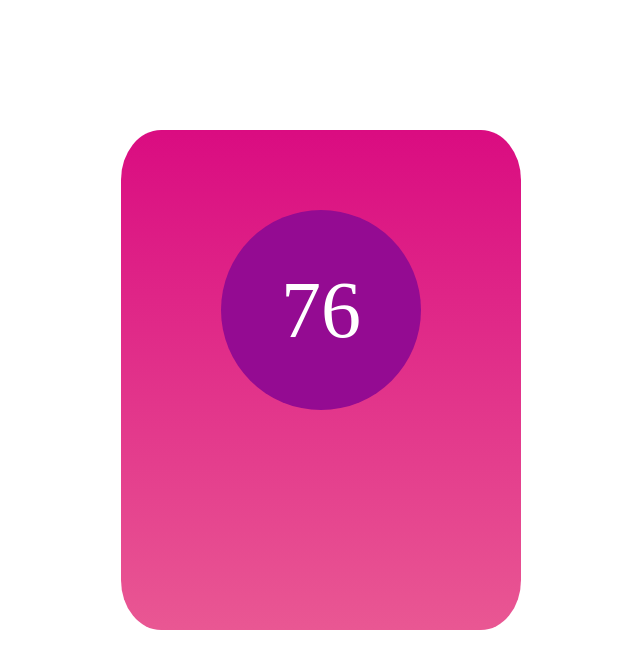
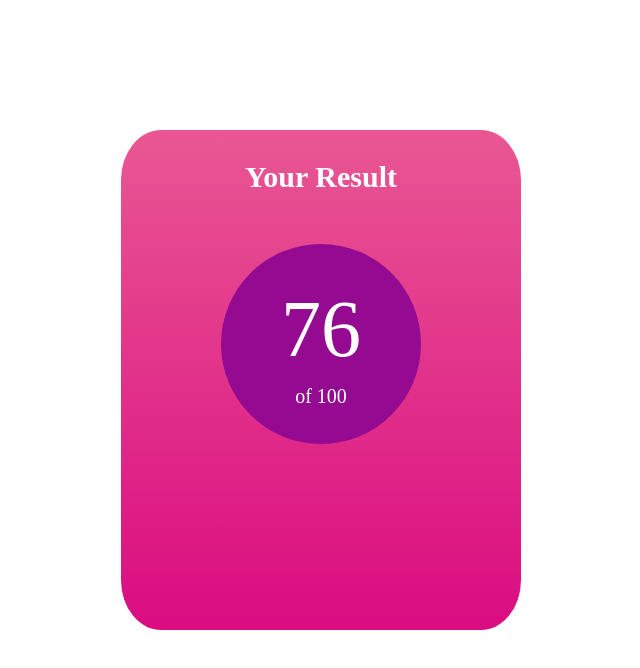
Before and after one commit to inductive-anks1/results-summary-component-main, a plain HTML site: page index.html in a window 1280 px wide. Shown: the whole page, without its empty margins (287-927 px from the left). Drawn offline with Linux system fonts and the light colour scheme.

Commit message:
Your Result Box is almost done.

```diff
--- a/index.html
+++ b/index.html
@@ -13,8 +13,10 @@
 </head>
 <body>
   <div class="result-box">
+    <h1>Your Result</h1>
     <div class="circle">
-      <div>76</div>
+      <div class="marks">76</div>
+      <div class="total-score">of 100</div>
     </div>
   </div>
 </body>
--- a/style.css
+++ b/style.css
@@ -2,23 +2,43 @@
 .result-box {
    width: 400px;
    height: 500px;
-   background: linear-gradient(#DA0C81, #E95793);
+   background: linear-gradient(#E95793, #DA0C81);
    border-radius: 10%;
    margin-top: 130px;
    margin-left: 400px;
+   color: #ffffff;
+   font-size: 8px;
    display: flex;
+   flex-direction: column;
 }
+
+h1{
+    text-align: center;
+    font-size: 30px;
+    margin-top: 30px;
+}
+
+
 
 .circle {
    width: 200px;
    height: 200px;
    border-radius: 50%;
    color: #ffffff;
-   font-size: 80px;
-   display: flex;
-   align-items: center;
-   justify-content: center;
-   margin-top: 80px;
    margin-left: 100px;
    background: #940B92;
+   margin-top: 30px;
+   display: flex;
+   flex-direction: column;
+   text-align: center;
 }
+
+.marks{
+    font-size: 80px;
+    margin-top: 40px;
+}
+
+.total-score{
+    font-size: 20px;
+    margin-top: 10px;
+}
```
